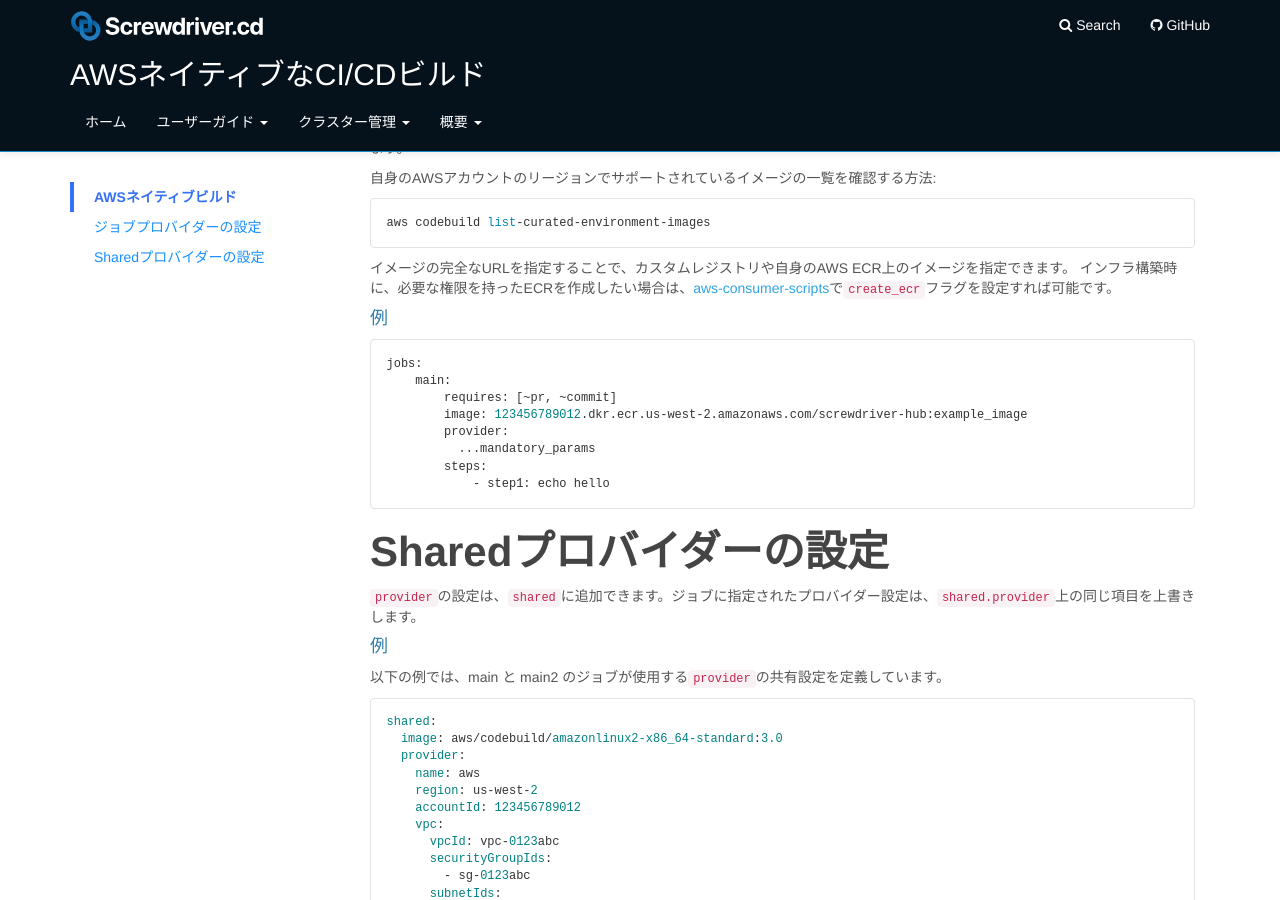
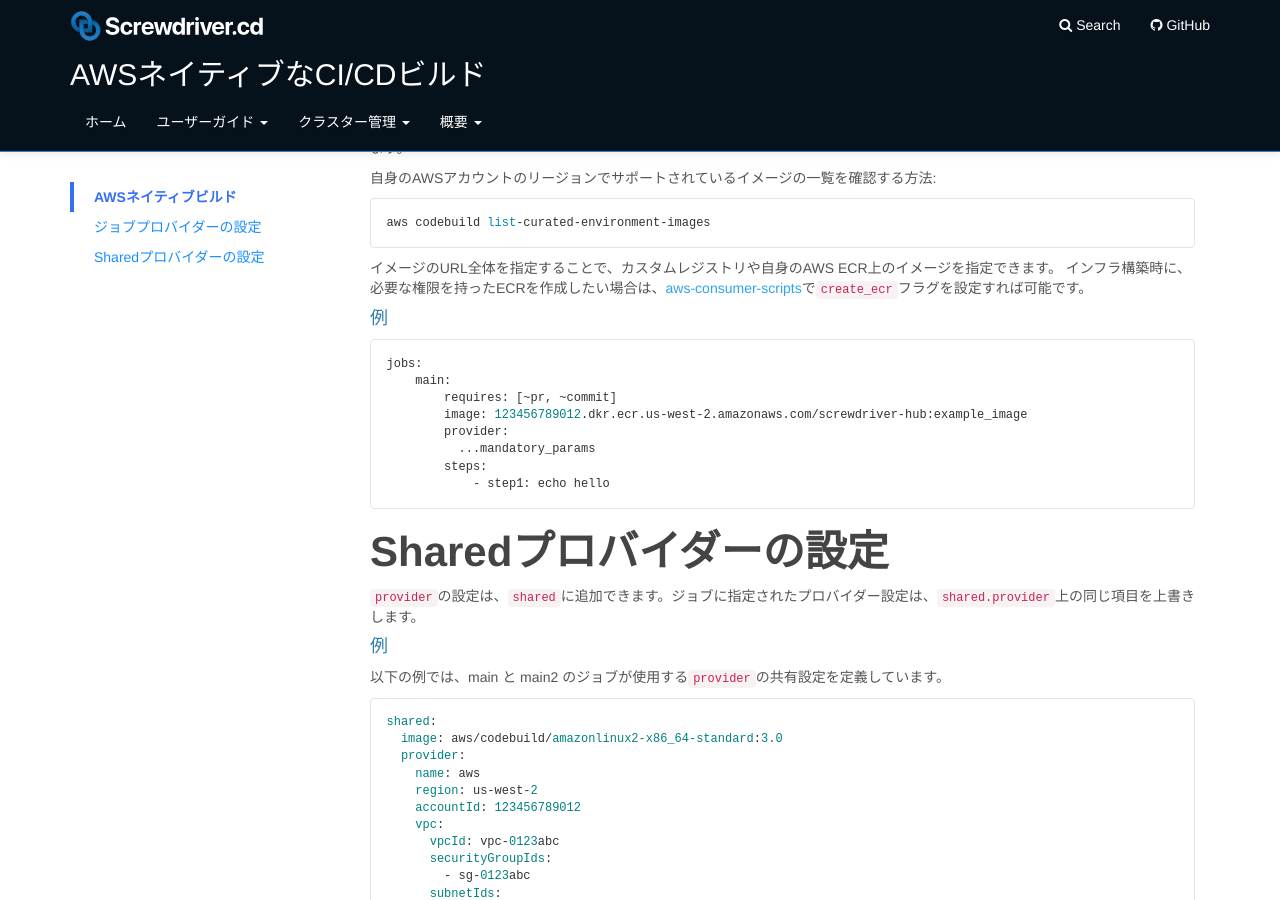
Before and after one commit to screwdriver-cd/guide, a Jekyll site: the page built from docs/ja/cluster-management/aws-integration.md, in a window 1280 px wide and 900 px high, scrolled down 1177 px. Built offline with Jekyll 4.4.1, drawn with Linux system fonts in a browser that asks for light colours.

Commit message:
fix for review
Co-authored-by: Haruka Kawamura <itleigns@gmail.com>

````diff
--- a/docs/ja/cluster-management/aws-integration.md
+++ b/docs/ja/cluster-management/aws-integration.md
@@ -69,7 +69,7 @@ jobs:
 ```
 aws codebuild list-curated-environment-images
 ```
-イメージの完全なURLを指定することで、カスタムレジストリや自身のAWS ECR上のイメージを指定できます。
+イメージのURL全体を指定することで、カスタムレジストリや自身のAWS ECR上のイメージを指定できます。
 インフラ構築時に、必要な権限を持ったECRを作成したい場合は、[aws-consumer-scripts](https://github.com/screwdriver-cd/aws-consumer-scripts#config-definitions)で`create_ecr`フラグを設定すれば可能です。
 
 #### 例
````
